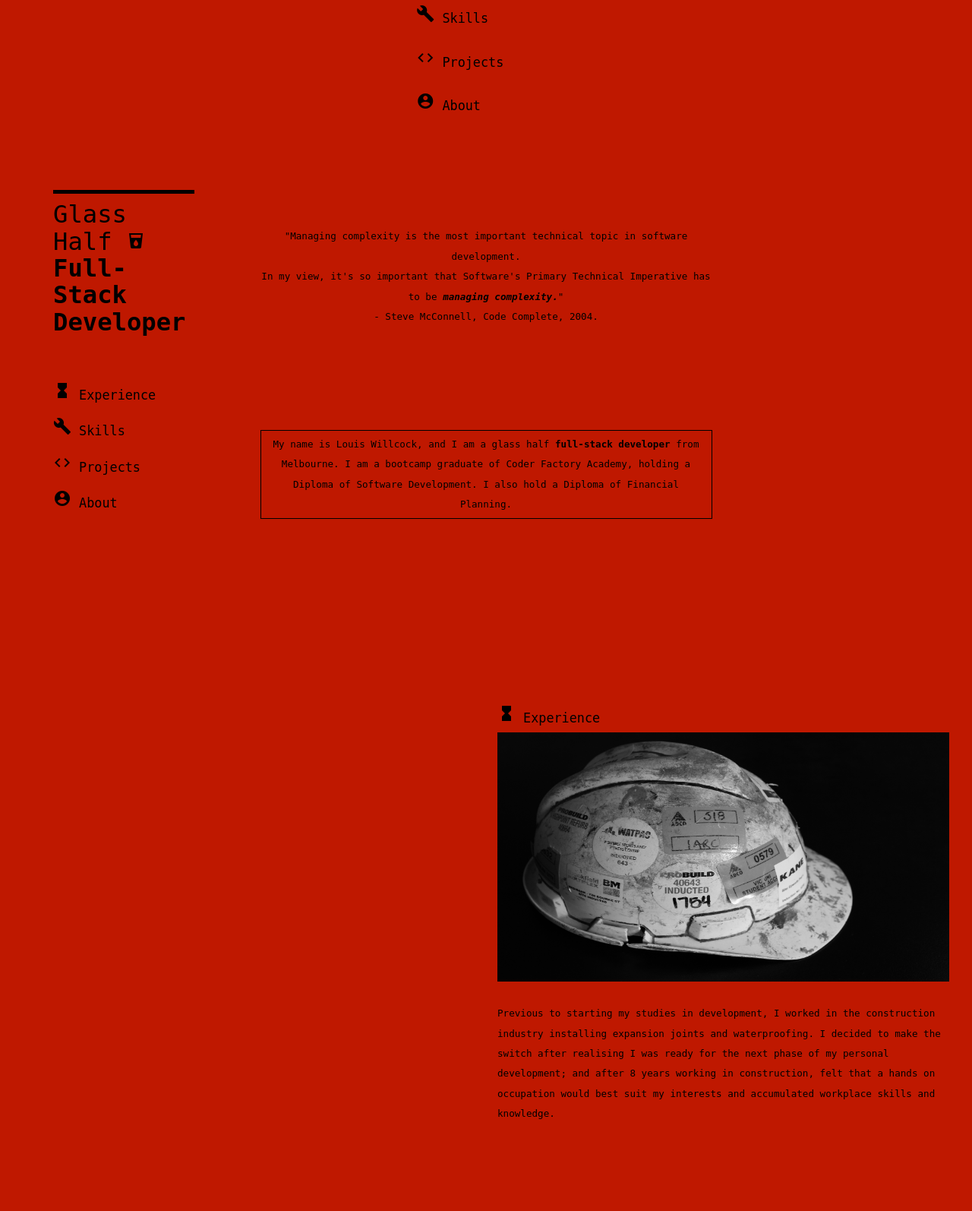
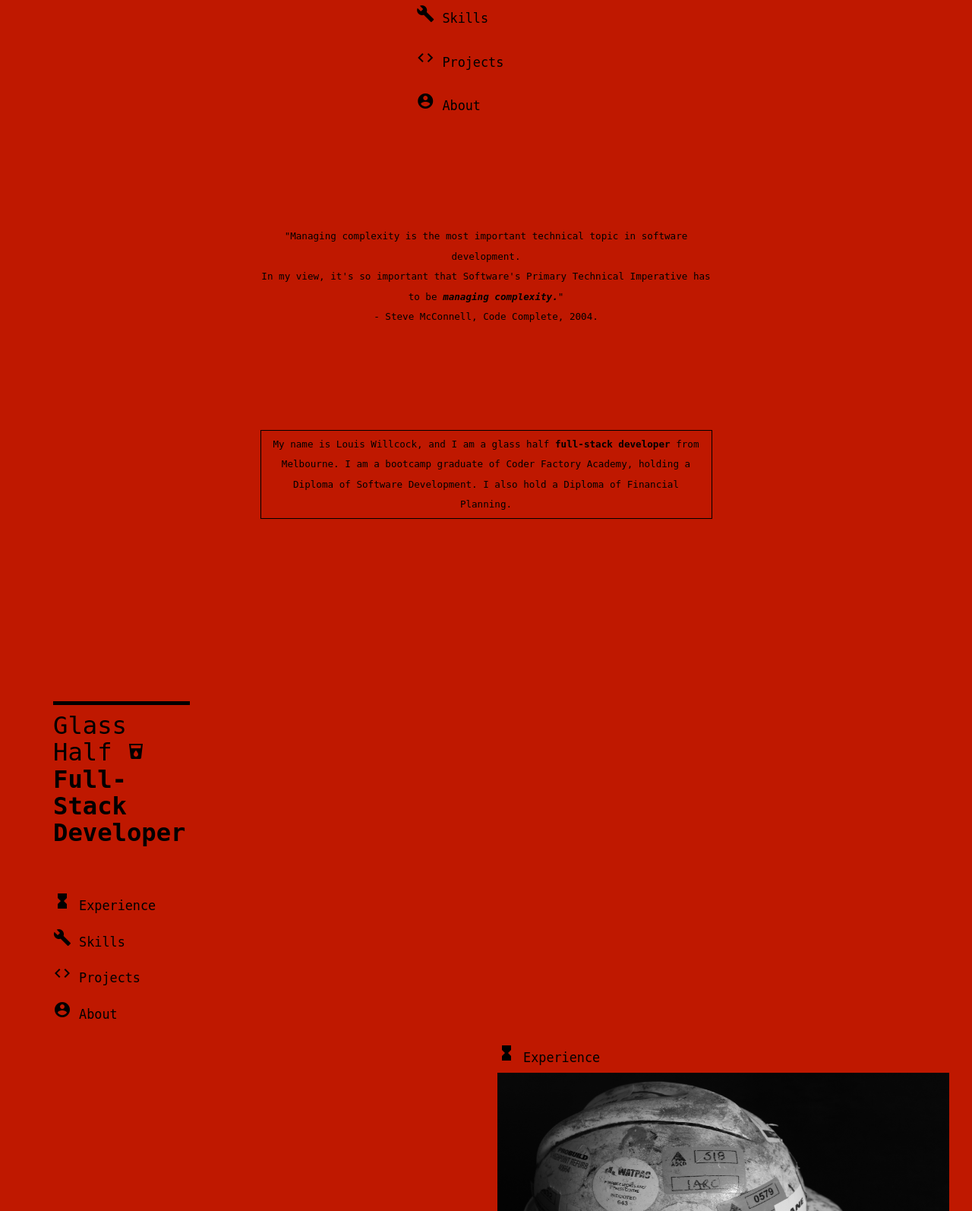
Before and after one commit to JohnVonNeumann/JohnVonNeumann.github.io, a PHP site: page / in a window 1280 px wide. Shown: the part 466-2060 px from the top of the page at 76% size. Run offline with PHP 8.4, Linux system fonts and the light colour scheme; some libraries are stand-ins or nearby versions.

Commit message:
hory shet i did it, that was wayyyyy easier than i made it out to be, so turns out that you can (get this) CHANGE the values you give to position: in css, who would have known? it's working well enough at the moment for me to be happy with it, ill be updating content only now, again, is it the cleanest thing in the world? nah, but i have no intentions of being a front end, so im happy with how it looks. the problem was fixed by swapping out the position fixed for position sticky, where the div will stick at a point down the page

```diff
--- a/css/portfoliowebsitestyles.css
+++ b/css/portfoliowebsitestyles.css
@@ -5,8 +5,8 @@
 #left {
     width: 20%;
     height: 100%;
-    top: 50em;
-    position: fixed;
+    top: 50%;
+    position: sticky;
     background: #BF1800;
 }
 
```
